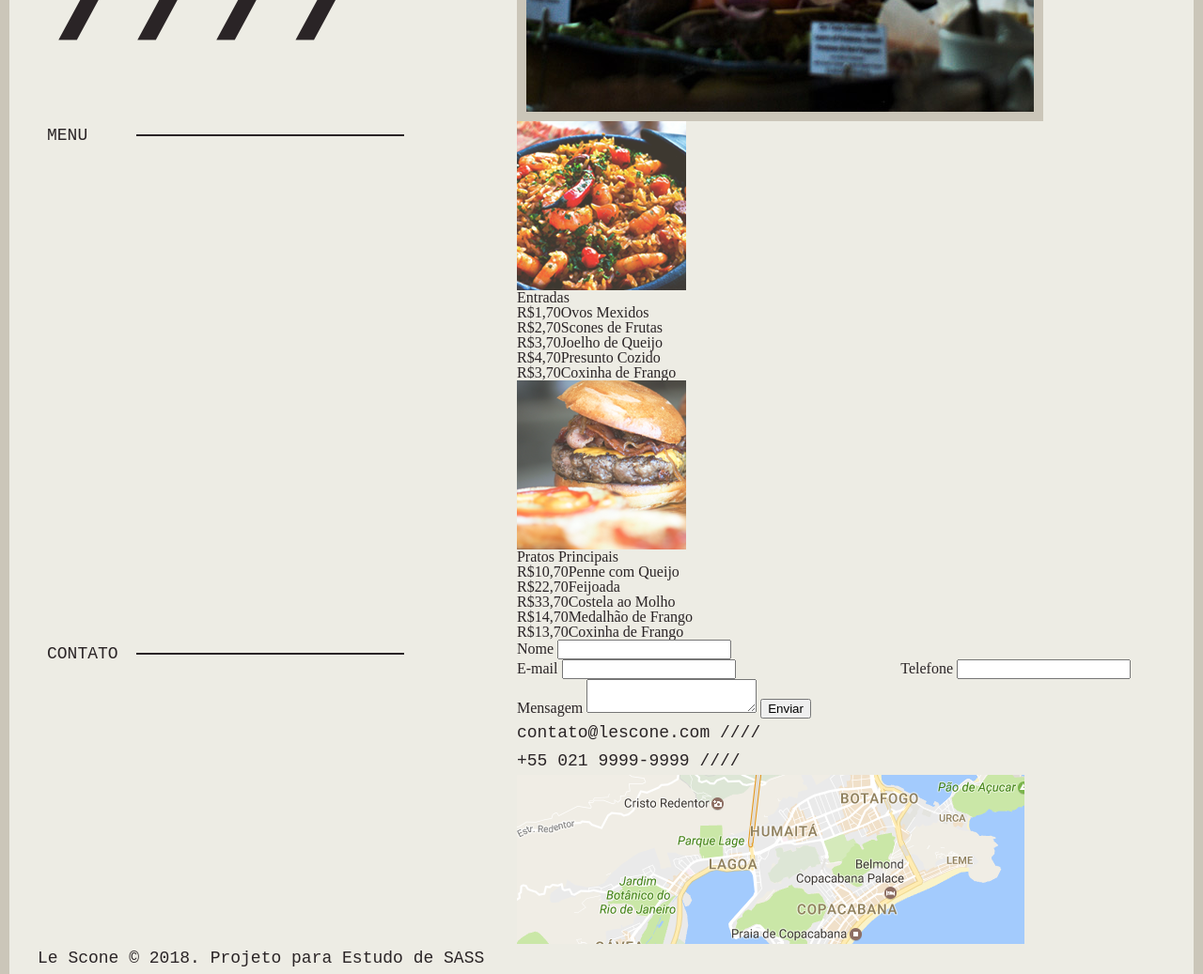
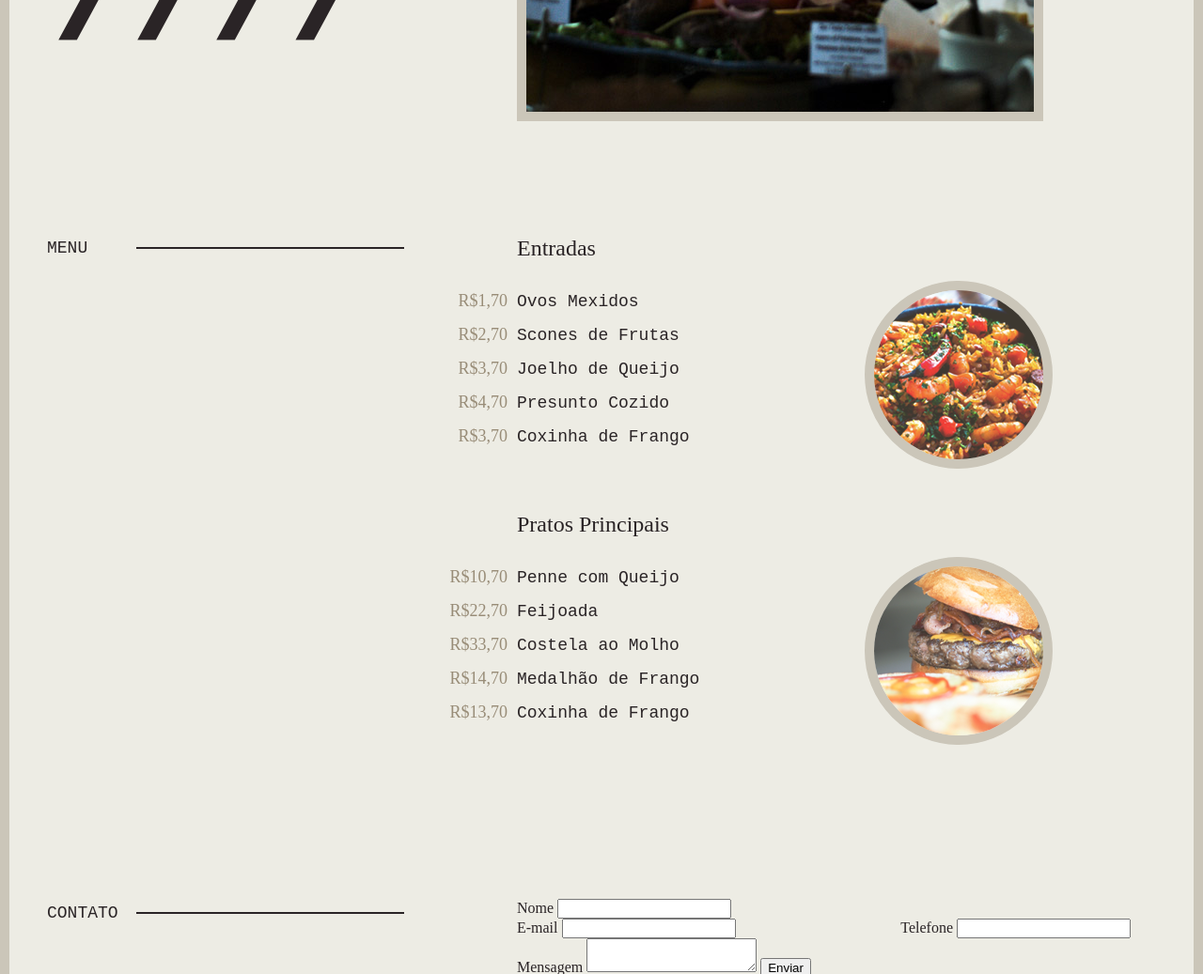
Before and after one commit to jonatasantuness/projeto-sass-lescone, a website: page index.html in a window 1280 px wide. Shown: the part 661-1698 px from the top of the page at 94% size. Drawn offline with Linux system fonts and the light colour scheme; a web font is replaced by a local one.

Commit message:
estilos do menu

```diff
--- /dev/null
+++ b/css/scss/_menu.scss
@@ -0,0 +1,49 @@
+.menu {
+    margin-top: 120px;
+    margin-bottom: 120px;
+    @include device(s) {
+        margin-top: 60px;
+        margin-bottom: 60px;
+    }
+    .menu-item {
+        margin-bottom: 60px;
+        h2 {
+            @include tipo-2(24);
+            margin-bottom: 1em;
+        }
+        li {
+            @include tipo-1(18);
+            line-height: em(35, 18);
+            span {
+                font-family: $font-2;
+                color: $main-color-darker;
+                display: inline-block;
+                text-align: right;
+                width: 70px;
+                margin-right: 10px;
+                margin-left: -80px;
+                @include device(s) {
+                    margin-left: 0;
+                    width: auto;
+                }
+            }
+        }
+        img {
+            border-radius: 50%;
+            -webkit-border-radius: 50%;
+            -moz-border-radius: 50%;
+            -ms-border-radius: 50%;
+            -o-border-radius: 50%;
+            border: 10px solid $main-color-mid;
+            position: absolute;
+            right: 0;
+            margin-top: 50px;
+            @include device(l) {
+                right: 120px;
+            }
+            @include device(s) {
+                display: none;
+            }
+        }
+    }
+}
--- a/css/scss/style.scss
+++ b/css/scss/style.scss
@@ -6,3 +6,4 @@
 
 // Layout
 @import 'intro';
+@import 'menu';
```
Also changed, not shown: css/style.css.
